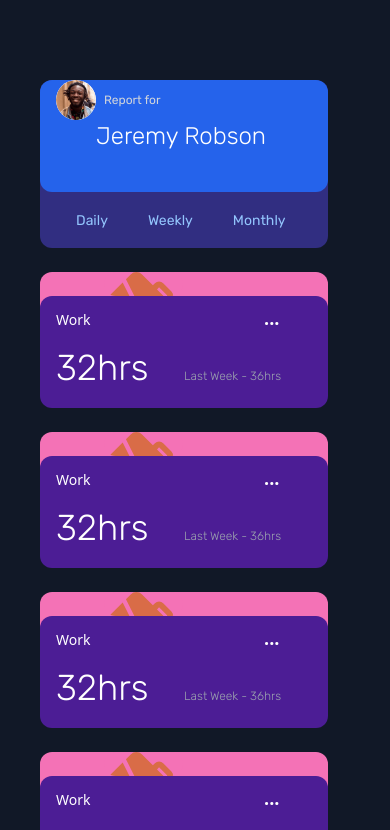
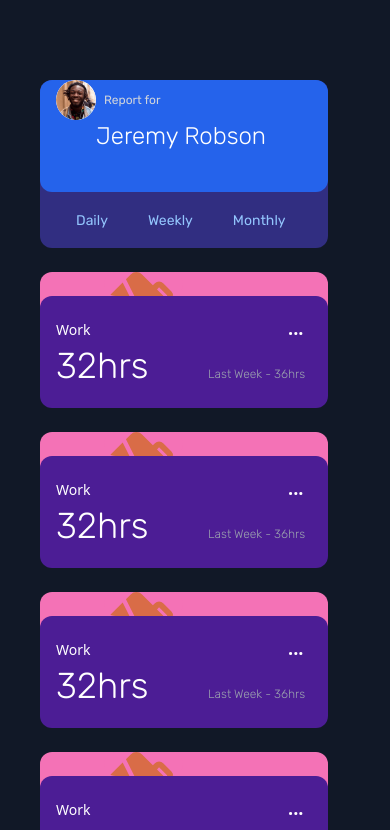
Before and after one commit to akanksha-patel-code/time-tracking-dashboard, a React (Create React App) app in the folder time-tracking-dashboard/: page / in a window 390 px wide. Shown: the top 830 px of the page. Built offline with nearby package versions, Linux system fonts and the light colour scheme.

Commit message:
added css for the responsiveness

```diff
--- a/time-tracking-dashboard/src/components/CardCurrentTrackedTime/index.jsx
+++ b/time-tracking-dashboard/src/components/CardCurrentTrackedTime/index.jsx
@@ -2,7 +2,7 @@ import React from 'react'
 
 export const CardCurrentTrackedTime = () => {
     return (
-        <div className="pt-4 text-4xl font-thin text-white w-2/4 inline-block sm:block font-body">
+        <div className="sm:pt-4 pt-1 text-4xl font-thin text-white w-2/4 inline-block sm:block font-body">
             32hrs
         </div>
     )
--- a/time-tracking-dashboard/src/components/CardOptionsIcon/index.jsx
+++ b/time-tracking-dashboard/src/components/CardOptionsIcon/index.jsx
@@ -2,7 +2,7 @@ import React from 'react'
 
 export const CardOptionsIcon = () => {
     return (
-        <span className="text-lg text-white ml-4 font-bold">
+        <span className="text-lg text-white ml-4 font-bold pl-6 sm:pl-0">
             ...
         </span>
     )
--- a/time-tracking-dashboard/src/components/CardPreviousTrackedTime/index.jsx
+++ b/time-tracking-dashboard/src/components/CardPreviousTrackedTime/index.jsx
@@ -2,7 +2,7 @@ import React from 'react'
 
 export const CardPreviousTrackedTime = () => {
     return (
-        <div className="text-gray-400 inline font-thin font-body text-xs">
+        <div className="text-gray-400 inline font-thin font-body text-xs pl-6 sm:pl-0">
             Last Week - 36hrs
         </div>
     )
--- a/time-tracking-dashboard/src/components/CardTitle/index.jsx
+++ b/time-tracking-dashboard/src/components/CardTitle/index.jsx
@@ -2,7 +2,7 @@ import React from 'react'
 
 export const CardTitle = () => {
     return (
-        <div className="text-sm font-medium text-white w-3/4 inline-block">
+        <div className="text-sm font-medium text-white w-3/4 inline-block pt-4 sm:pt-0">
             Work
         </div>
     )
```
